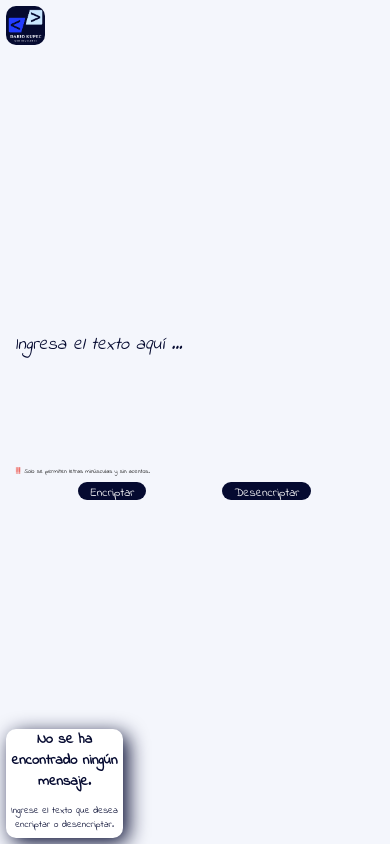
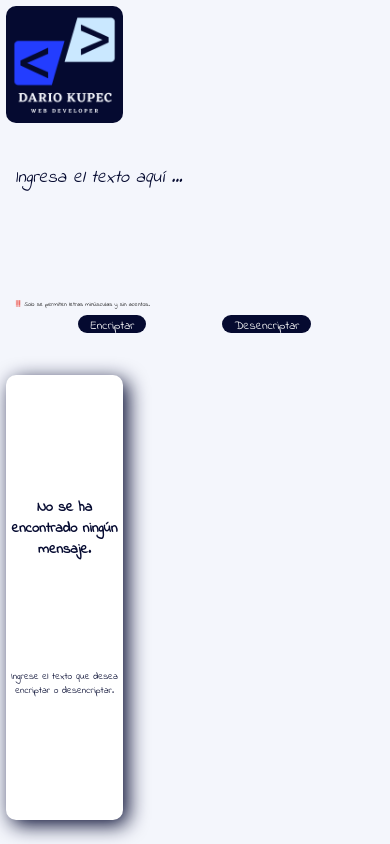
Before and after one commit to Darioqp/encriptador, a plain HTML site: page index.html in a window 390 px wide. Drawn offline with Linux system fonts and the light colour scheme.

Commit message:
se comenzó a modificar los estilos para que el diseño sea responsive

```diff
--- a/style.css
+++ b/style.css
@@ -21,9 +21,10 @@ main {
 }
 
 .link-logo {
+    align-self: flex-start;
+    /* height: 10vh; */
     margin-top: .5rem;
     margin-left: .5rem;
-    height: 10vh;
 }
 
 .logo {
@@ -106,12 +107,15 @@ textarea::placeholder {
 }
 
 .caja-resultado {
-    display: inline-block;
+    display: flex;
+    flex-direction: column;
+    justify-content: space-evenly;
     background-color: rgb(255, 255, 255);
     text-align: center;
     width: 30%;
     border-radius: 10px;
-    margin: .5rem;
+    margin: 2rem .5rem;
+    padding: 1rem 0;
     box-shadow: 5px 5px 20px #050a30;
 }
 
@@ -127,14 +131,12 @@ textarea::placeholder {
 
 h2 {
     font-size: 1.2rem;
-    margin-bottom: 1rem;
     padding: 0 0.2rem;
     color: #050a30;
 }
 
 .texto-resultado {
     padding: 0 .3rem;
-    margin-bottom: 0.5rem;
     color: #050a30;
     font-size: .8rem;
 }
@@ -143,15 +145,41 @@ h2 {
     html {
         font-size: 25px;
     }
+
+}
+
+@media screen and (max-width: 1200px) {
+    html {
+        font-size: 22px;
+    }
+
+    .caja-resultado {
+        height: 70%;
+    }
+
+}
+
+@media screen and (max-width: 992px) {
+    html {
+        font-size: 19px;
+    }
+
+    .logo {
+        width: 15vw;
+    }
 }
 
 @media screen and (max-width: 768px) {
     html {
-        font-size: 18px;
+        font-size: 15px;
     }
 
     main {
         flex-direction: column;
+    }
+
+    .logo {
+        width: 20vw;
     }
 
     .img-buscador {
@@ -159,7 +187,7 @@ h2 {
     }
 }
 
-@media screen and (max-width: 450px) {
+@media screen and (max-width: 576px) {
     html {
         font-size: 12px;
     }
@@ -167,4 +195,8 @@ h2 {
     main {
         flex-direction: column;
     }
+
+    .logo {
+        width: 30vw;
+    }
 }
```
